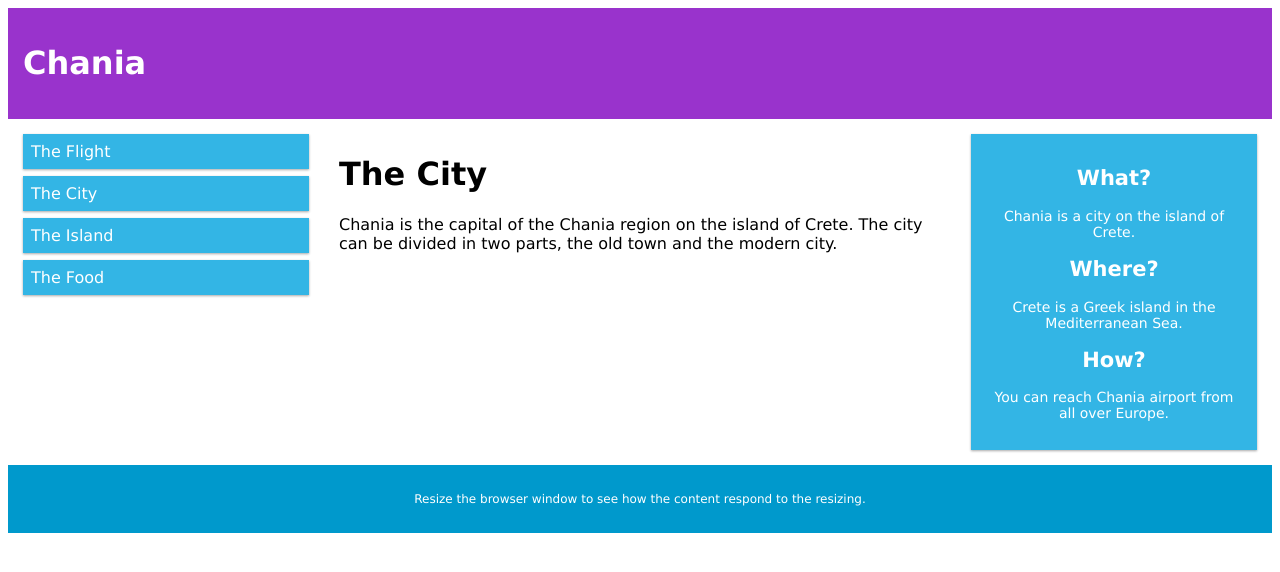
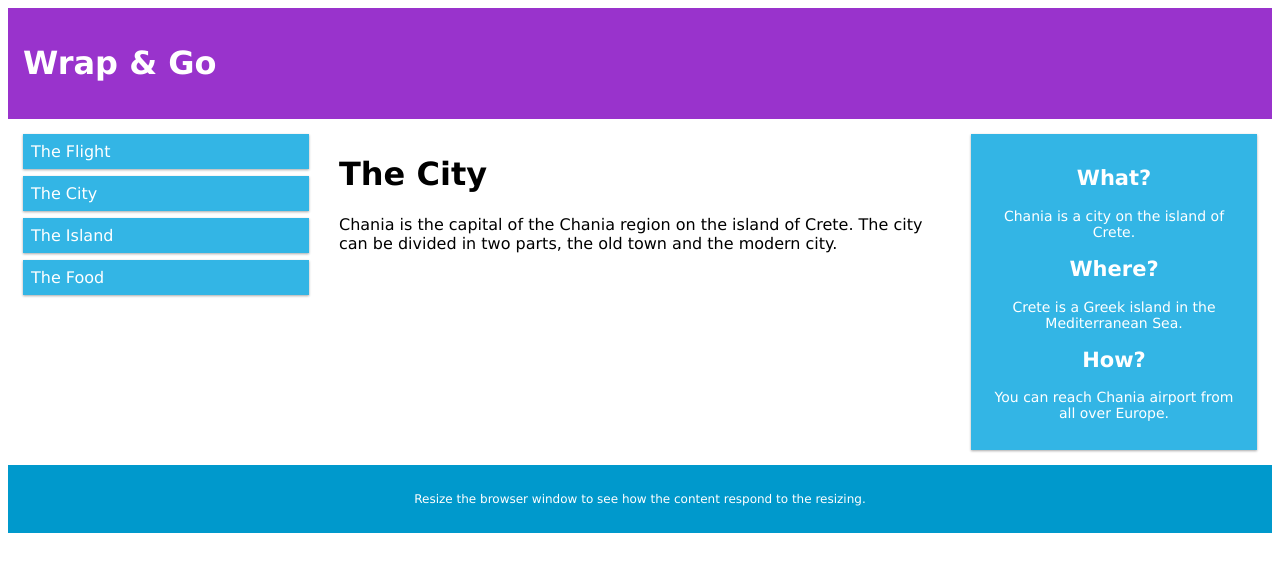
Before and after one commit to VedantPol/Wrap-nd-Go, a React (Create React App) app: page / in a window 1280 px wide. Shown: the top 572 px of the page. Built offline with nearby package versions, Linux system fonts and the light colour scheme.

Commit message:
Update Page.jsx

```diff
--- a/src/components/Page.jsx
+++ b/src/components/Page.jsx
@@ -6,7 +6,7 @@ function Page()
 
 
 <div class="header">
-  <h1>Chania</h1>
+  <h1>Wrap & Go</h1>
 </div>
 
 <div class="row">
```
